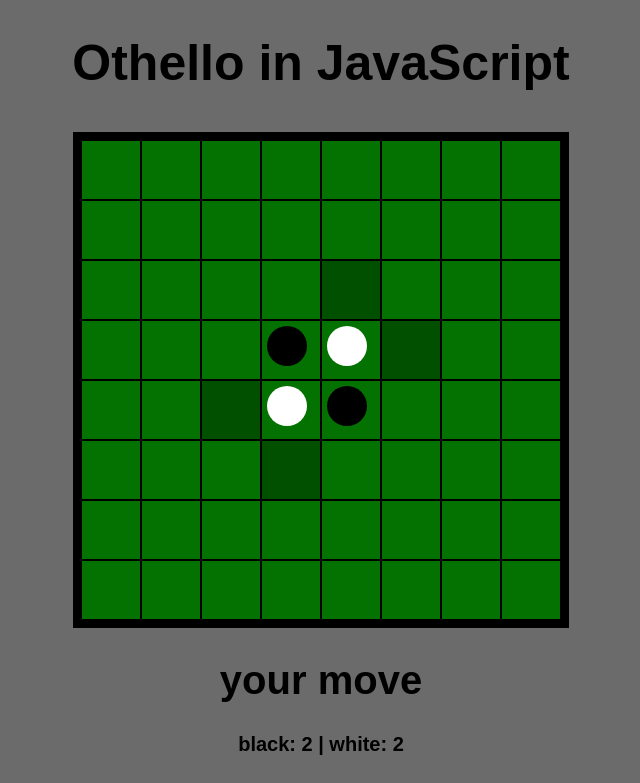
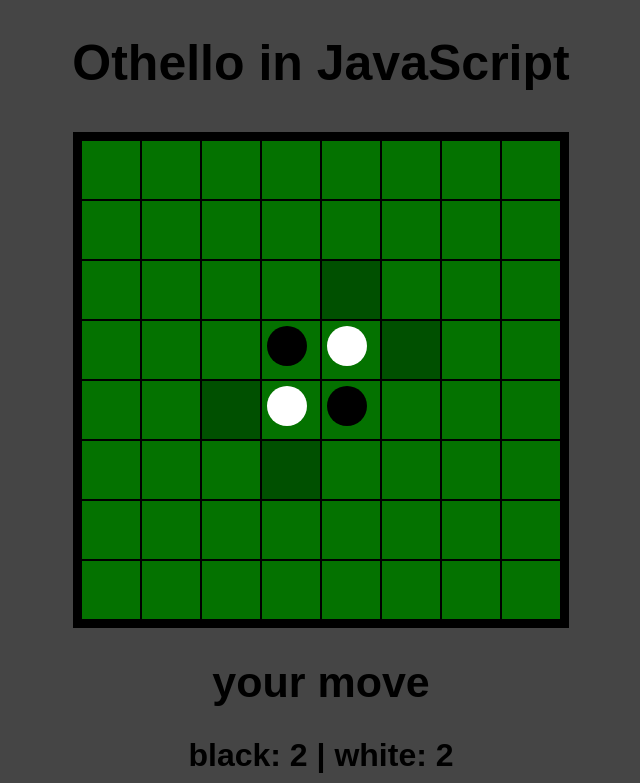
Before and after one commit to rsedlr/Othello.js, a plain HTML site: page new/index.html in a window 1280 px wide. Shown: the top 783 px of the page, without its empty margins (319-959 px from the left). Drawn offline with Linux system fonts and the light colour scheme.

Commit message:
Update style.css

```diff
--- a/new/style.css
+++ b/new/style.css
@@ -1,5 +1,5 @@
 html {
-	background-color: rgb(107, 107, 107);
+	background-color: rgb(69, 69, 69);
 	font-family: Arial, Helvetica, sans-serif;  /* Verdana, sans-serif; */
 	text-align: center;
 }
@@ -25,16 +25,14 @@
 	margin-bottom: 40px;
 }
 
-#infoDiv {
-	font-size: 40px;
+#infoDiv, #scoreDiv {
+	font-size: 43px;
 	font-weight: bold;
 	margin: 20px 0 30px;
 }
 
 #scoreDiv {
-	font-size: 20px;
-	font-weight: bold;
-	margin: 30px 0;
+	font-size: 32px;
 }
 
 #boardDiv {
```
